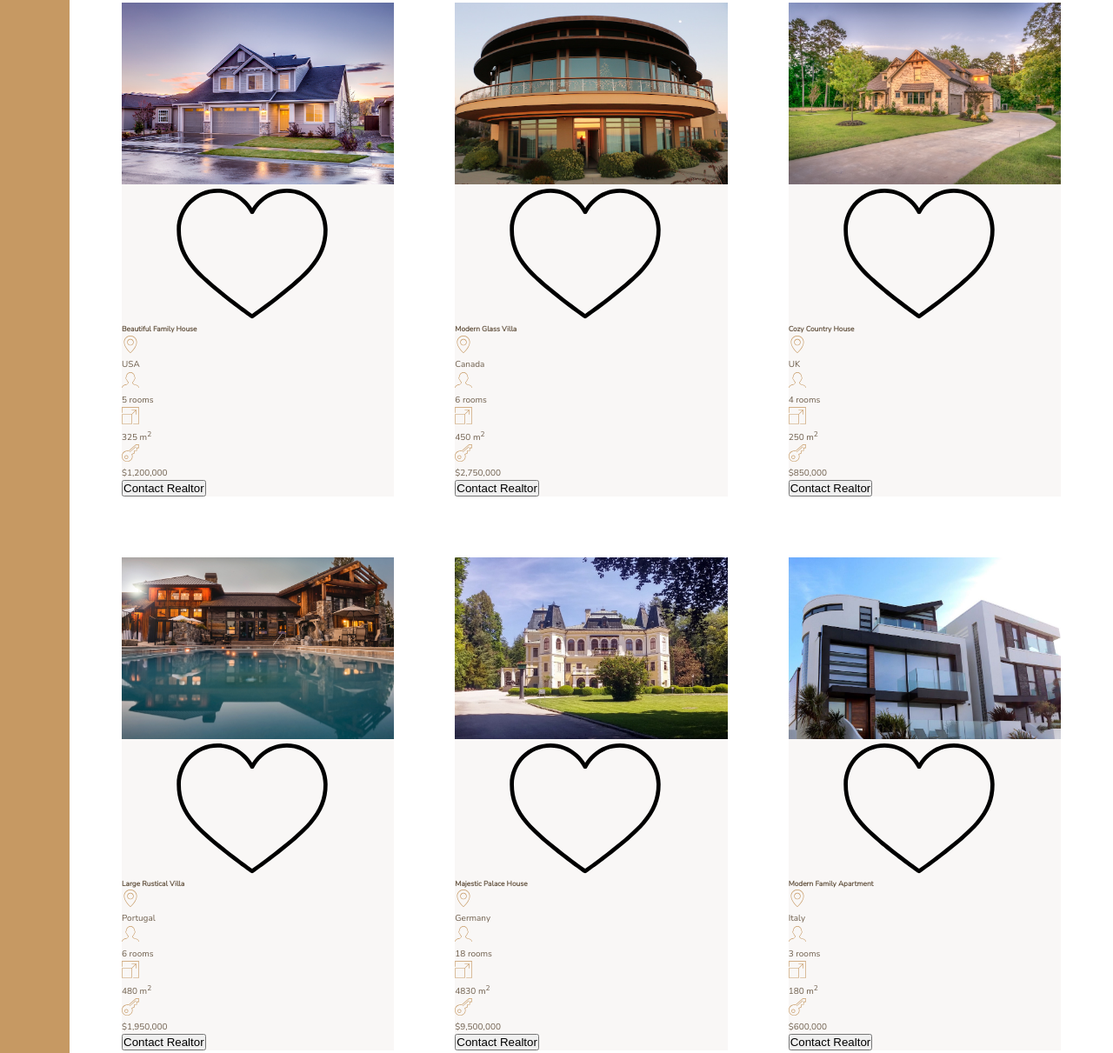
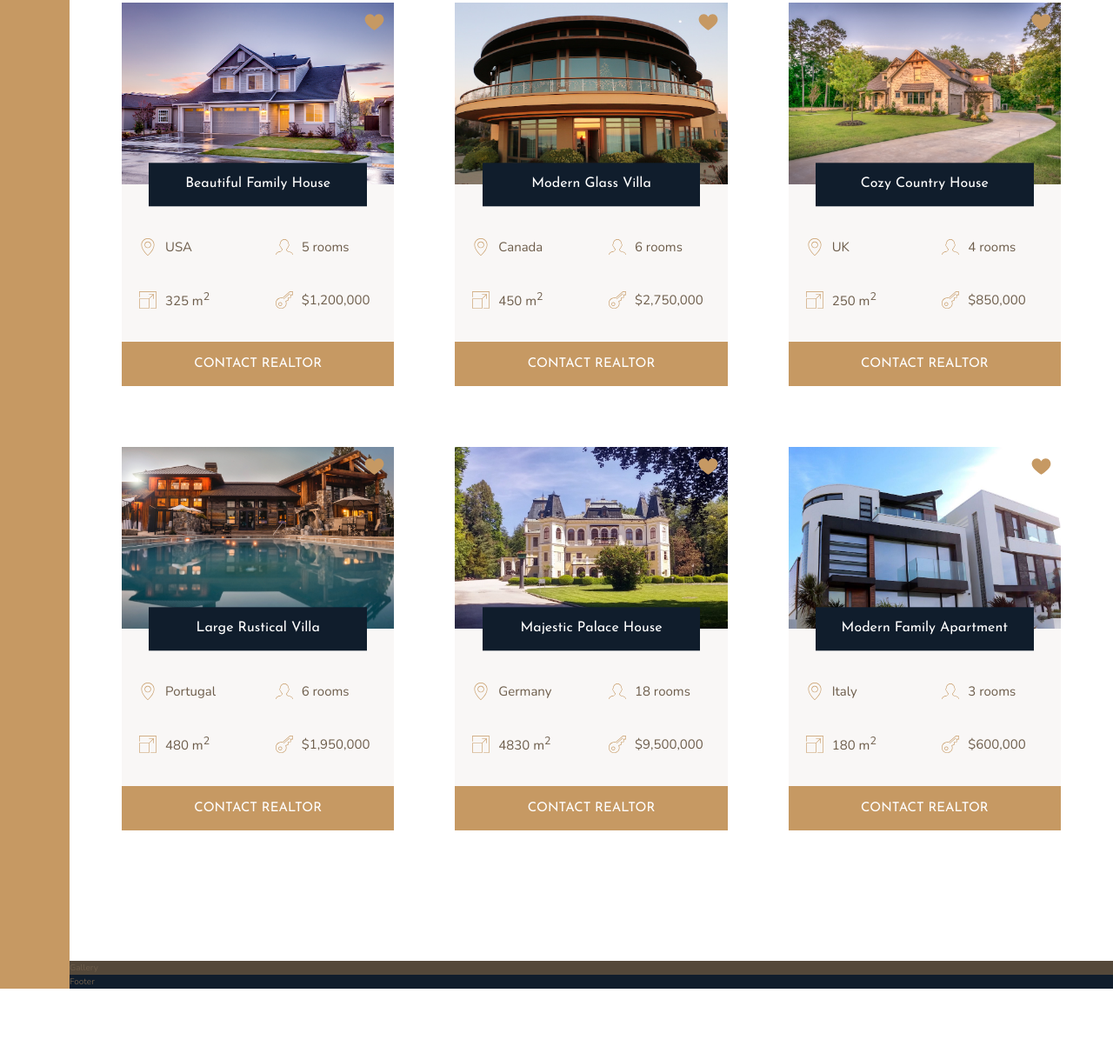
Before and after one commit to matheusalxds/Advance-CSS-Course-Nexter, a website: page index.html in a window 1280 px wide. Shown: the part 1967-3178 px from the top of the page at 87% size. After the commit the page ends 3104 px from the top, so only its background shows below. Drawn offline with nearby package versions, Linux system fonts and the light colour scheme.

Commit message:
Finished the layout about Homes Section

```diff
--- a/index.html
+++ b/index.html
@@ -112,7 +112,7 @@
         <img src="img/house-1.jpeg" alt="House 1" class="home__img">
 
         <svg class="home__like">
-          <use xlink:href="img/sprite.svg#icon-heart"></use>
+          <use xlink:href="img/sprite.svg#icon-heart-full"></use>
         </svg>
 
         <h5 class="home__name">Beautiful Family House</h5>
@@ -144,7 +144,7 @@
           <p>$1,200,000</p>
         </div>
 
-        <button class="cta">Contact Realtor</button>
+        <button class="btn home__btn">Contact Realtor</button>
       </div>
 
 
@@ -154,7 +154,7 @@
         <img src="img/house-2.jpeg" alt="House 2" class="home__img">
 
         <svg class="home__like">
-          <use xlink:href="img/sprite.svg#icon-heart"></use>
+          <use xlink:href="img/sprite.svg#icon-heart-full"></use>
         </svg>
 
         <h5 class="home__name">Modern Glass Villa</h5>
@@ -186,14 +186,14 @@
           <p>$2,750,000</p>
         </div>
 
-        <button class="cta">Contact Realtor</button>
+        <button class="btn home__btn">Contact Realtor</button>
       </div>
 
       <div class="home">
         <img src="img/house-3.jpeg" alt="House 3" class="home__img">
 
         <svg class="home__like">
-          <use xlink:href="img/sprite.svg#icon-heart"></use>
+          <use xlink:href="img/sprite.svg#icon-heart-full"></use>
         </svg>
 
         <h5 class="home__name">Cozy Country House</h5>
@@ -225,14 +225,14 @@
           <p>$850,000</p>
         </div>
 
-        <button class="cta">Contact Realtor</button>
+        <button class="btn home__btn">Contact Realtor</button>
       </div>
 
       <div class="home">
         <img src="img/house-4.jpeg" alt="House 4" class="home__img">
 
         <svg class="home__like">
-          <use xlink:href="img/sprite.svg#icon-heart"></use>
+          <use xlink:href="img/sprite.svg#icon-heart-full"></use>
         </svg>
 
         <h5 class="home__name">Large Rustical Villa</h5>
@@ -264,14 +264,14 @@
           <p>$1,950,000</p>
         </div>
 
-        <button class="cta">Contact Realtor</button>
+        <button class="btn home__btn">Contact Realtor</button>
       </div>
 
       <div class="home">
         <img src="img/house-5.jpeg" alt="House 5" class="home__img">
 
         <svg class="home__like">
-          <use xlink:href="img/sprite.svg#icon-heart"></use>
+          <use xlink:href="img/sprite.svg#icon-heart-full"></use>
         </svg>
 
         <h5 class="home__name">Majestic Palace House</h5>
@@ -303,14 +303,14 @@
           <p>$9,500,000</p>
         </div>
 
-        <button class="cta">Contact Realtor</button>
+        <button class="btn home__btn">Contact Realtor</button>
       </div>
 
       <div class="home">
         <img src="img/house-6.jpeg" alt="House 6" class="home__img">
 
         <svg class="home__like">
-          <use xlink:href="img/sprite.svg#icon-heart"></use>
+          <use xlink:href="img/sprite.svg#icon-heart-full"></use>
         </svg>
 
         <h5 class="home__name">Modern Family Apartment</h5>
@@ -342,7 +342,7 @@
           <p>$600,000</p>
         </div>
 
-        <button class="cta">Contact Realtor</button>
+        <button class="btn home__btn">Contact Realtor</button>
       </div>
 
 
--- a/sass/_homes.scss
+++ b/sass/_homes.scss
@@ -10,30 +10,75 @@
 .home {
   background-color: $color-grey-light-1;
 
+  display: grid;
+  grid-template-columns: repeat(2, 1fr);
+  grid-row-gap: 3.5rem;
+
   &__img {
     width: 100%;
+    grid-column: 1 / -1;
+    grid-row: 1 / 2;
+    z-index: 1;
   }
 
   &__like {
-
+    grid-row: 1 / 2;
+    grid-column: 2 / 3;
+    fill: $color-primary;
+    height: 2.5rem;
+    width: 2.5rem;
+    z-index: 2;
+    justify-self: end;
+    margin: 1rem;
   }
 
   &__name {
+    grid-row: 1 / 2;
+    grid-column: 1 / -1;
+    justify-self: center; // does it horizontally, so in the row-axis
+    align-self: end; // does it vertically, so therefore in the column-axis
+    z-index: 3;
 
+    transform: translateY(50%);
+
+    width: 80%;
+    font-family: $font-display;
+    font-size: 1.6rem;
+    text-align: center;
+    padding: 1.25rem;
+    background-color: $color-secondary;
+    color: #ffffff;
+    font-weight: 400;
+  }
+
+  &__location,
+  &__rooms {
+    margin-top: 2.5rem;
   }
 
   &__location,
   &__rooms,
   &__area,
   &__price {
+    font-size: 1.5rem;
+    margin-left: 2rem;
+
+    display: flex;
+    align-items: center;
+
     svg {
       fill: $color-primary;
       height: 2rem;
       width: 2rem;
+      margin-right: 1rem;
     }
 
     p {
 
     }
   }
+
+  &__btn {
+    grid-column: 1 / -1;
+  }
 }
```
Also changed, not shown: css/style.css.
